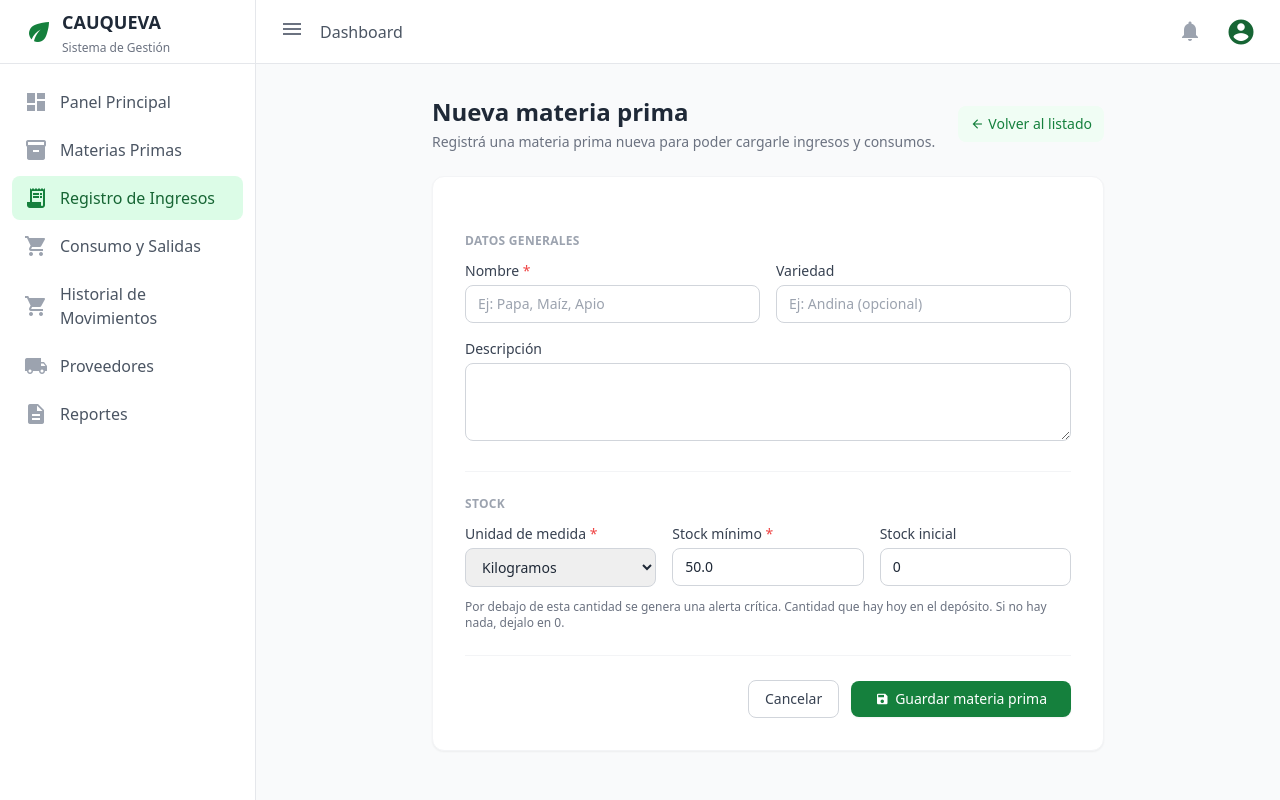
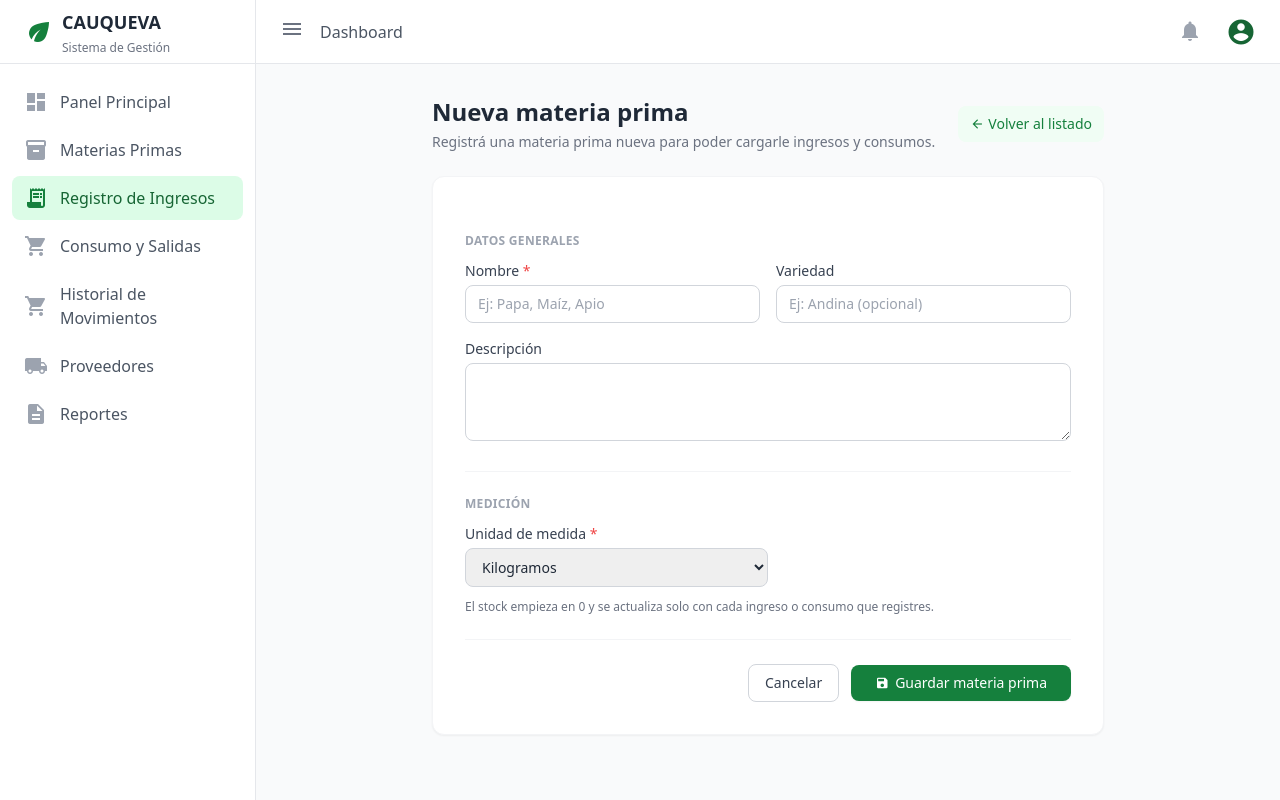
Before and after one commit to lamascristian-wq/Cauqueva, a Django app: page /registrarmateriaprima/ in a window 1280 px wide. Run offline with Django 4.2, Linux system fonts and the light colour scheme; the visitor is signed in with stand-in values (Sample User, id 1); data that the repository does not hold is empty; some libraries are stand-ins or nearby versions.

Commit message:
modifico formularios de materias primas y proveedores, arreglo visual de listado de proveedores

```diff
--- a/inventario/forms.py
+++ b/inventario/forms.py
@@ -9,36 +9,20 @@ ESTILO = (
 )
 
 class MateriaPrimaForm(forms.ModelForm):
-    stock_inicial = forms.DecimalField(
-        label="Stock inicial",
-        required=False,
-        initial=0,
-        min_value=0,
-        max_digits=10,
-        decimal_places=2,
-        help_text="Cantidad que hay hoy en el depósito. Si no hay nada, dejalo en 0.",
-        widget=forms.NumberInput(attrs={"class": ESTILO, "step": "0.01", "min": "0"}),
-    )
-
     class Meta:
         model = MateriaPrima
-        fields = ["nombre", "variedad", "unidad_medida", "descripcion", "stock_minimo"]
+        fields = ["nombre", "variedad", "unidad_medida", "descripcion"]
         labels = {
             "nombre": "Nombre",
             "variedad": "Variedad",
             "unidad_medida": "Unidad de medida",
             "descripcion": "Descripción",
-            "stock_minimo": "Stock mínimo",
-        }
-        help_texts = {
-            "stock_minimo": "Por debajo de esta cantidad se genera una alerta crítica.",
         }
         widgets = {
             "nombre": forms.TextInput(attrs={"class": ESTILO, "placeholder": "Ej: Papa, Maíz, Apio"}),
             "variedad": forms.TextInput(attrs={"class": ESTILO, "placeholder": "Ej: Andina (opcional)"}),
             "unidad_medida": forms.Select(attrs={"class": ESTILO}),
             "descripcion": forms.Textarea(attrs={"class": ESTILO, "rows": 3}),
-            "stock_minimo": forms.NumberInput(attrs={"class": ESTILO, "step": "0.01", "min": "0"}),
         }
 
     def clean(self):
@@ -46,33 +30,46 @@ class MateriaPrimaForm(forms.ModelForm):
         nombre = (datos.get("nombre") or "").strip()
         variedad = (datos.get("variedad") or "").strip()
         if nombre:
-            repetida = MateriaPrima.objects.filter(
-                nombre__iexact=nombre, variedad__iexact=variedad
-            ).exists()
-            if repetida:
+            repetidas = MateriaPrima.objects.filter(nombre__iexact=nombre)
+            if variedad:
+                repetidas = repetidas.filter(variedad__iexact=variedad)
+            else:
+                repetidas = repetidas.filter(Q(variedad__isnull=True) | Q(variedad=""))
+            if repetidas.exists():
                 raise forms.ValidationError(
                     "Ya existe una materia prima con ese nombre y esa variedad."
                 )
         return datos
 
 class MovimientoStockForm(forms.ModelForm):
+    """Registro de ingresos: el tipo siempre es INGRESO y suma al stock."""
+
     class Meta:
         model = MovimientoStock
-        fields = ['materia_prima', 'tipo', 'cantidad', 'proveedor', 'observaciones']
+        fields = ["materia_prima", "proveedor", "cantidad", "observaciones"]
         labels = {
-            'materia_prima': 'Materia Prima a Registrar',
-            'tipo': 'Tipo de Operación',
-            'cantidad': 'Cantidad (Kg)',
-            'proveedor': 'Proveedor / Productor (Solo para Ingresos)',
-            'observaciones': 'Observaciones Adicionales',
+            "materia_prima": "Materia prima",
+            "proveedor": "Proveedor / Productor",
+            "cantidad": "Cantidad que ingresa",
+            "observaciones": "Observaciones",
         }
         widgets = {
-            'materia_prima': forms.Select(attrs={'class': 'w-full p-2 border border-gray-300 rounded focus:ring-green-500 focus:border-green-500'}),
-            'tipo': forms.Select(attrs={'class': 'w-full p-2 border border-gray-300 rounded focus:ring-green-500 focus:border-green-500'}),
-            'cantidad': forms.NumberInput(attrs={'class': 'w-full p-2 border border-gray-300 rounded focus:ring-green-500 focus:border-green-500'}),
-            'proveedor': forms.Select(attrs={'class': 'w-full p-2 border border-gray-300 rounded focus:ring-green-500 focus:border-green-500'}),
-            'observaciones': forms.Textarea(attrs={'class': 'w-full p-2 border border-gray-300 rounded focus:ring-green-500 focus:border-green-500', 'rows': 3}),
+            "materia_prima": forms.Select(attrs={"class": ESTILO}),
+            "proveedor": forms.Select(attrs={"class": ESTILO}),
+            "cantidad": forms.NumberInput(attrs={"class": ESTILO, "step": "0.01", "min": "0.01"}),
+            "observaciones": forms.Textarea(attrs={"class": ESTILO, "rows": 3}),
         }
+
+    def __init__(self, *args, **kwargs):
+        super().__init__(*args, **kwargs)
+        self.instance.tipo = "INGRESO"
+        self.fields["proveedor"].required = True
+        self.fields["proveedor"].empty_label = "Seleccioná un proveedor"
+        self.fields["materia_prima"].queryset = MateriaPrima.objects.order_by("nombre")
+        # Muestra la unidad y el stock actual en el desplegable
+        self.fields["materia_prima"].label_from_instance = (
+            lambda m: f"{m} ({m.get_unidad_medida_display()}) · stock: {m.stock_actual:g}"
+        )
 
 class ConsumoForm(forms.ModelForm):
     fecha = forms.DateTimeField(
@@ -111,12 +108,26 @@ class ConsumoForm(forms.ModelForm):
 class ProveedorForm(forms.ModelForm):
     class Meta:
         model = Proveedor
-        fields = ["nombre", "telefono"]
-        labels = {"nombre": "Nombre o razón social", "telefono": "Teléfono"}
+        fields = ["nombre", "telefono", "materias_primas"]
+        labels = {
+            "nombre": "Nombre o razón social",
+            "telefono": "Teléfono",
+            "materias_primas": "Materias primas que provee",
+        }
+        help_texts = {
+            "materias_primas": "Marcá todas las que suele entregar. Podés cambiarlo más adelante.",
+        }
         widgets = {
             "nombre": forms.TextInput(attrs={"class": ESTILO, "placeholder": "Ej: Finca Los Álamos"}),
             "telefono": forms.TextInput(attrs={"class": ESTILO, "placeholder": "Ej: 388 4123456 (opcional)"}),
+            "materias_primas": forms.CheckboxSelectMultiple(
+                attrs={"class": "h-4 w-4 rounded border-gray-300 text-green-700 focus:ring-green-600"}
+            ),
         }
+
+    def __init__(self, *args, **kwargs):
+        super().__init__(*args, **kwargs)
+        self.fields["materias_primas"].queryset = MateriaPrima.objects.order_by("nombre")
 
     def clean_nombre(self):
         nombre = self.cleaned_data["nombre"].strip()
--- a/inventario/templates/inventario/panelprincipal.html
+++ b/inventario/templates/inventario/panelprincipal.html
@@ -51,9 +51,9 @@
 
     <div class="flex items-center justify-between rounded-2xl bg-white px-6 py-5 shadow-sm">
       <div>
-        <div class="mb-3 text-[15px] text-gray-600">Producción en Proceso</div>
+        <div class="mb-3 text-[15px] text-gray-600">Consumo del Mes</div>
         <div class="text-4xl font-semibold leading-none text-verde">
-          {{ en_proceso|floatformat:"-2g" }} <span class="text-2xl">Kg</span>
+          {{ consumo_mes|floatformat:"-2g" }} <span class="text-2xl">Kg</span>
         </div>
       </div>
       <div class="grid h-14 w-14 place-items-center rounded-xl bg-verde-claro text-2xl text-verde">
--- a/inventario/templates/inventario/registrarmateriaprima.html
+++ b/inventario/templates/inventario/registrarmateriaprima.html
@@ -60,35 +60,16 @@
 
             <!-- Stock -->
             <div class="pt-6 border-t border-gray-100">
-                <h3 class="text-xs font-semibold uppercase tracking-wide text-gray-400 mb-3">Stock</h3>
-                <div class="grid grid-cols-1 sm:grid-cols-3 gap-4">
-
-                    <div>
+    <h3 class="text-xs font-semibold uppercase tracking-wide text-gray-400 mb-3">Medición</h3>
+    <div class="sm:w-1/2">
         <label for="{{ formulario.unidad_medida.id_for_label }}" class="block text-sm font-medium text-gray-700 mb-1">
             {{ formulario.unidad_medida.label }} <span class="text-red-500">*</span>
         </label>
         {{ formulario.unidad_medida }}
         {% for e in formulario.unidad_medida.errors %}<p class="text-xs text-red-600 mt-1">{{ e }}</p>{% endfor %}
     </div>
-
-                    <div>
-                        <label for="{{ formulario.stock_minimo.id_for_label }}" class="block text-sm font-medium text-gray-700 mb-1">
-                            {{ formulario.stock_minimo.label }} <span class="text-red-500">*</span>
-                        </label>
-                        {{ formulario.stock_minimo }}
-                        {% for e in formulario.stock_minimo.errors %}<p class="text-xs text-red-600 mt-1">{{ e }}</p>{% endfor %}
-                    </div>
-
-                    <div>
-                        <label for="{{ formulario.stock_inicial.id_for_label }}" class="block text-sm font-medium text-gray-700 mb-1">
-                            {{ formulario.stock_inicial.label }}
-                        </label>
-                        {{ formulario.stock_inicial }}
-                        {% for e in formulario.stock_inicial.errors %}<p class="text-xs text-red-600 mt-1">{{ e }}</p>{% endfor %}
-                    </div>
-                </div>
     <p class="text-xs text-gray-500 mt-3">
-                    {{ formulario.stock_minimo.help_text }} {{ formulario.stock_inicial.help_text }}
+        El stock empieza en 0 y se actualiza solo con cada ingreso o consumo que registres.
     </p>
 </div>
 
--- a/inventario/views.py
+++ b/inventario/views.py
@@ -3,6 +3,7 @@ from django.utils import timezone
 from .models import MateriaPrima, MovimientoStock,Proveedor
 from .forms import MateriaPrimaForm,MovimientoStockForm, ProveedorForm,ConsumoForm
 import csv
+from collections import defaultdict
 from datetime import date, datetime, time, timedelta
 from decimal import Decimal
 from django.http import HttpResponse
@@ -13,6 +14,8 @@ from django.utils.dateparse import parse_date
 from django.db.models import Count, Max, Prefetch, Q, Sum
 from django.core.paginator import Paginator
 
+
+A_KG = {"KG": Decimal("1"), "TN": Decimal("1000")}
 # Función auxiliar para comprobar si el usuario es "Gerente" (Staff)
 def es_gerente(user):
     return user.is_staff
@@ -20,39 +23,90 @@ def es_gerente(user):
 # Vista del Panel Principal
 @login_required(login_url='login')
 def panel_principal(request):
-    # materias primas
     materias_primas = MateriaPrima.objects.all()
 
     resumen = []
-    stock_total_kilos = 0
-    alertas_criticas = 0
-    #'stock_actual'
+    stock_total_kilos = Decimal("0")
+    alertas_criticas = []  # ahora es una lista de materias primas, no un número
+
     for mp in materias_primas:
         stock = mp.stock_actual
-        stock_total_kilos += stock
+        # Solo se suma en kg lo que se mide en KG o TN (las "UN" no son kilos)
+        if mp.unidad_medida in A_KG:
+            stock_total_kilos += stock * A_KG[mp.unidad_medida]
         alerta = stock <= mp.stock_minimo
 
         if alerta:
-            alertas_criticas += 1
+            alertas_criticas.append(mp)
 
         resumen.append({
             'id_materia': mp.id,
             'nombre': mp.nombre,
             'variedad': mp.variedad if mp.variedad else 'Sin variedad',
             'stock': stock,
-            'unidad': mp.get_unidad_medida_display(), # Muestra 'Kg' o 'Tn' según el modelo
+            'unidad': mp.get_unidad_medida_display(),
             'stock_minimo': mp.stock_minimo,
-            'alerta': alerta
+            'alerta': alerta,
         })
 
-    # rellenar gráficos o tablas del inicio
     ultimos_movimientos = MovimientoStock.objects.all().order_by('-fecha')[:10]
 
+    # --- Gráfico: ingresos y consumos por mes (últimos 12 meses) ---
+    materia_id = request.GET.get("materia", "")
+    if not materia_id.isdigit():
+        materia_id = ""
+
+    movs = MovimientoStock.objects.filter(
+        fecha__gte=timezone.now() - timedelta(days=365)
+    ).select_related("materia_prima")
+    unidad_grafico = "Kg"
+    if materia_id:
+        movs = movs.filter(materia_prima_id=materia_id)
+        elegida = materias_primas.filter(pk=materia_id).first()
+        if elegida:
+            unidad_grafico = elegida.get_unidad_medida_display()
+
+    datos = defaultdict(lambda: {"INGRESO": 0.0, "CONSUMO": 0.0})
+    for mov in movs:
+        if materia_id:
+            factor = Decimal("1")  # una sola materia: se muestra en su propia unidad
+        else:
+            factor = A_KG.get(mov.materia_prima.unidad_medida)
+            if factor is None:
+                continue
+        mes = timezone.localtime(mov.fecha).strftime("%Y-%m")
+        datos[mes][mov.tipo] += float(mov.cantidad * factor)
+
+    meses = sorted(datos)
+    grafico = {
+        "labels": [f"{m[5:]}/{m[:4]}" for m in meses],
+        "ingresos": [datos[m]["INGRESO"] for m in meses],
+        "consumos": [datos[m]["CONSUMO"] for m in meses],
+        "unidad": unidad_grafico,
+    }
+
+    # --- Consumo del mes actual, en kg ---
+    ahora = timezone.localtime()
+    consumo_mes = Decimal("0")
+    consumos = MovimientoStock.objects.filter(
+        tipo="CONSUMO", fecha__year=ahora.year, fecha__month=ahora.month
+    ).select_related("materia_prima")
+    for mov in consumos:
+        factor = A_KG.get(mov.materia_prima.unidad_medida)
+        if factor:
+            consumo_mes += mov.cantidad * factor
+
     contexto = {
-        'productos': resumen,               # Alimenta tu tabla de catálogo
-        'stock_total': stock_total_kilos,   # Alimenta la tarjeta 1 de tu HTML
-        'alertas': alertas_criticas,        # Alimenta la tarjeta 3 de tu HTML
-        'movimientos': ultimos_movimientos  # Alimenta el historial reciente
+        'productos': resumen,
+        'stock_total': stock_total_kilos,
+        'alertas': alertas_criticas,             # lista para la tabla
+        'cant_alertas': len(alertas_criticas),   # número para la tarjeta
+        'movimientos': ultimos_movimientos,
+        'materias': materias_primas.order_by("nombre"),
+        'materia_id': materia_id,
+        'grafico': grafico,
+        'consumo_mes': consumo_mes,
+        'seccion': 'panel',
     }
 
     return render(request, 'inventario/panelprincipal.html', contexto)
@@ -63,22 +117,16 @@ def registrar_materia_prima(request):
     if request.method == "POST":
         formulario = MateriaPrimaForm(request.POST)
         if formulario.is_valid():
-            with transaction.atomic():
-                materia = formulario.save()  # nace con stock_actual = 0
-                inicial = formulario.cleaned_data.get("stock_inicial")
-                if inicial and inicial > 0:
-                    MovimientoStock.objects.create(
-                        materia_prima=materia,
-                        tipo="INGRESO",
-                        cantidad=inicial,
-                        observaciones="Stock inicial al registrar la materia prima",
-                    )
-            messages.success(request, f"Se registró «{materia}» correctamente.")
-            return redirect("inventariostock")
+            materia = formulario.save()  # nace con stock 0
+            messages.success(
+                request,
+                f"Se registró «{materia}». Cargale stock desde Registro de Ingresos.",
+            )
+            return redirect("inventario_stock")
     else:
         formulario = MateriaPrimaForm()
 
-    return render(request, "inventario/registrarmateriaprima.html", {"formulario": formulario,'titulo_formulario': 'Registrar Nueva Materia Prima'})
+    return render(request, "inventario/registrarmateriaprima.html", {"formulario": formulario})
 
 # Registrar Movimiento de Stock (Ingresos / Consumos)
 @login_required(login_url='login')
@@ -376,6 +424,7 @@ def registrar_consumo(request):
     return render(request, "inventario/registrarconsumo.html", {"formulario": formulario, "stocks": stocks})
 
 #Operaciones con proveedor
+
 @login_required(login_url='login')
 def proveedores(request):
     q = request.GET.get("q", "").strip()
@@ -384,14 +433,19 @@ def proveedores(request):
     lista = Proveedor.objects.annotate(
         num_ingresos=Count("movimientostock", filter=Q(movimientostock__tipo="INGRESO")),
         ultimo_ingreso=Max("movimientostock__fecha", filter=Q(movimientostock__tipo="INGRESO")),
-    ).prefetch_related(Prefetch("movimientostock_set", queryset=ingresos, to_attr="ingresos_cargados"))
+    ).prefetch_related(
+        "materias_primas",
+        Prefetch("movimientostock_set", queryset=ingresos, to_attr="ingresos_cargados"),
+    )
 
     if q:
         lista = lista.filter(Q(nombre__icontains=q) | Q(telefono__icontains=q))
     lista = list(lista.order_by("nombre"))
 
     for p in lista:
-        p.materias = sorted({m.materia_prima.nombre for m in p.ingresos_cargados})
+        declaradas = {str(m) for m in p.materias_primas.all()}
+        entregadas = {str(mov.materia_prima) for mov in p.ingresos_cargados}
+        p.materias = sorted(declaradas | entregadas)
 
     return render(request, "inventario/proveedores.html", {
         "proveedores": lista,
```
Also changed, not shown: inventario/models.py (+7 -1 lines), inventario/permisos.py (deleted, +0 -53 lines), inventario/templates/inventario/formularioproveedor.html (+19 -1 lines), inventario/migrations/0003_proveedor_materias_primas.py (added). Lines whose indentation alone changed are shown as unchanged.
